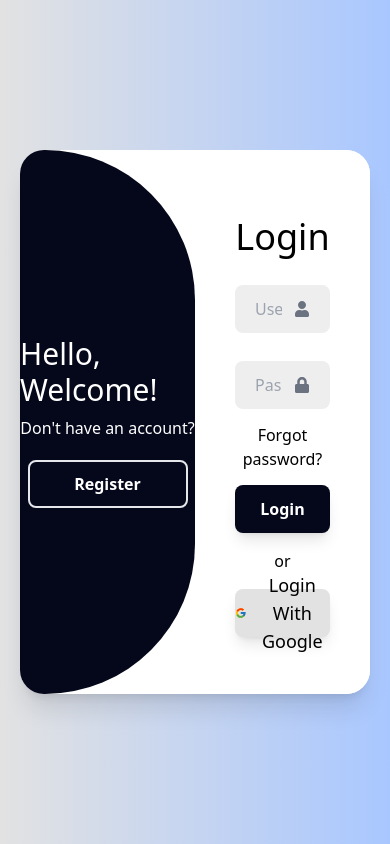
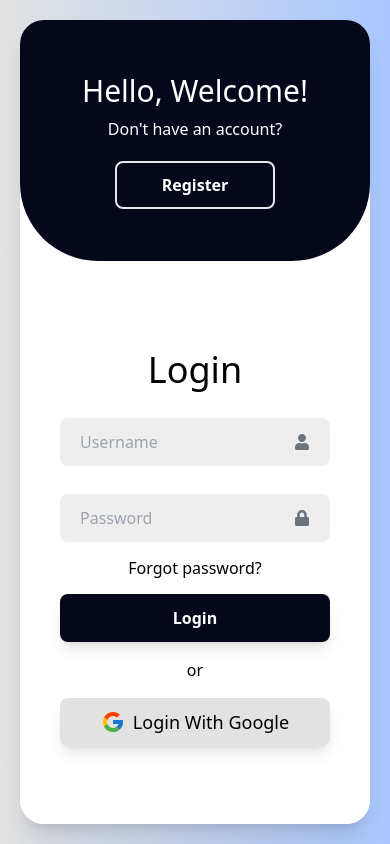
Before and after one commit to Al-Khalsi/freeNG, a Next.js app: page /Validation in a window 390 px wide. Built offline with nearby package versions, Linux system fonts and the light colour scheme.

Commit message:
end mobile ui

```diff
--- a/pages/Validation/index.js
+++ b/pages/Validation/index.js
@@ -17,8 +17,8 @@ function index() {
     };
 
     return (
-        <div className='Validaion flex justify-center items-center min-h-screen bg-gradient-to-r from-lightGray to-lightBlue'>
-            <div className={`container relative w-custom-212 h-custom-136 m-5 bg-white rounded-3xl shadow-xl overflow-hidden ${isActive ? 'active' : ''}`}>
+        <div className='Validaion w-full h-full flex justify-center items-center min-h-screen bg-gradient-to-r from-lightGray to-lightBlue'>
+            <div className={`wrapper relative w-custom-212 h-custom-136 m-5 bg-white rounded-3xl shadow-xl overflow-hidden ${isActive ? 'active' : ''}`}>
                 <div className='login form-box absolute right-0 w-1/2 h-full flex items-center p-10 bg-white text-center z-10'>
                     <form action="#" className='w-full'>
                         <h2 className='text-4xl my-2.5'>Login</h2>
@@ -72,7 +72,7 @@ function index() {
                         </button>
                         <p className='text-base my-4'>or</p>
                         <div className='social-icon'>
-                            <p className='w-full h-12 rounded-lg flex justify-center items-center bg-lightGray shadow-lg text-lg'><FcGoogle className='mr-2 text-2xl'/> Register With Google</p>
+                            <p className='w-full h-12 rounded-lg flex justify-center items-center bg-lightGray shadow-lg text-lg'><FcGoogle className='mr-2 text-2xl' /> Register With Google</p>
                         </div>
                     </form>
                 </div>
--- a/styles/globals.css
+++ b/styles/globals.css
@@ -351,7 +351,7 @@ header {
   transition: 0.6s ease-in-out 1.2s, visibility 0s 1s;
 }
 
-.container.active .form-box {
+.wrapper.active .form-box {
   right: 50%;
 }
 
@@ -359,7 +359,7 @@ header {
   visibility: hidden;
 }
 
-.container.active .form-box.register {
+.wrapper.active .form-box.register {
   visibility: visible;
 }
 
@@ -379,7 +379,7 @@ header {
   transition: 0.6s ease-in-out;
 }
 
-.container.active .toggle-form::before {
+.wrapper.active .toggle-form::before {
   left: 50%;
 }
 
@@ -393,12 +393,57 @@ header {
   transition: 0.6s;
 }
 
-.container.active .toggle-panel.toggle-left {
+.wrapper.active .toggle-panel.toggle-left {
   left: -50%;
   transition-delay: 0.6s;
 }
 
-.container.active .toggle-panel.toggle-right {
+.wrapper.active .toggle-panel.toggle-right {
   right: 0;
   transition-delay: 1.2s;
 }
+
+@media screen and (max-width: 650px) {
+  .wrapper {
+    height: calc(100% - 40px);
+  }
+  .form-box {
+    width: 100%;
+    height: 70%;
+    bottom: 0;
+  }
+  .wrapper.active .form-box {
+    right: 0;
+    bottom: 30%;
+  }
+  .toggle-form::before {
+    width: 100%;
+    height: 300%;
+    left: 0;
+    top: -270%;
+    border-radius: 20vw;
+  }
+  .wrapper.active .toggle-form::before {
+    left: 0;
+    top: 70%;
+
+  }
+  .toggle-panel {
+    width: 100%;
+    height: 30%;
+  }
+  .toggle-panel.toggle-left {
+    top: 0;
+  }
+  .wrapper.active .toggle-panel.toggle-left {
+    left: 0;
+    top: -30%;
+  }
+  .toggle-panel.toggle-right {
+    right: 0;
+    bottom: -30%;
+  }
+  .wrapper.active .toggle-panel.toggle-right {
+    bottom: 0;
+  }
+}
--- a/tailwind.config.js
+++ b/tailwind.config.js
@@ -41,11 +41,7 @@ module.exports = {
       '2xl': '1536px',
       // => @media (min-width: 1536px) { ... }
     },
-    container: {
-      "center": true,
-      "padding": "3rem",
-      "margin": "3rem"
-    }
+
   },
   plugins: [
     require('tailwind-scrollbar'),
```
